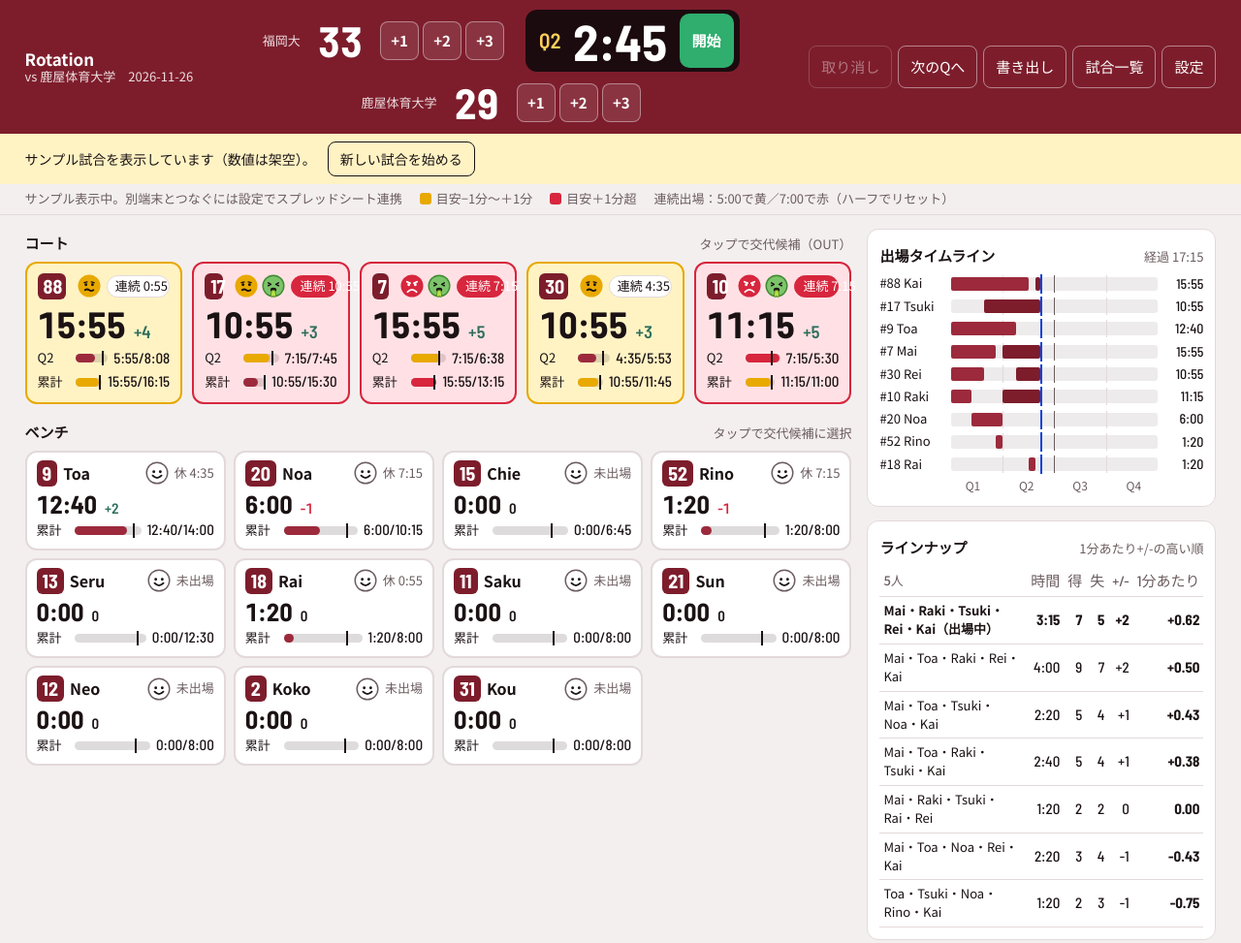
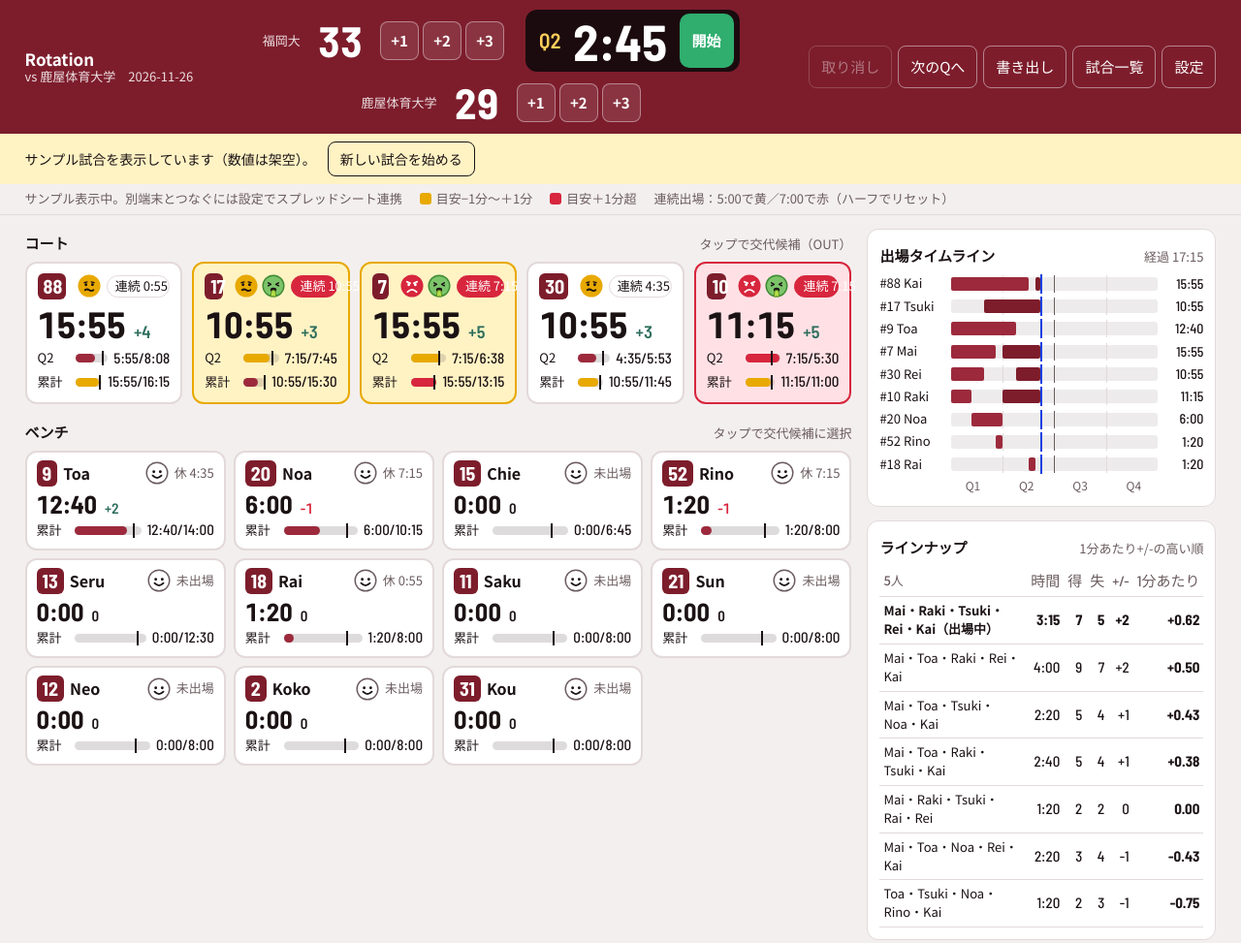
Before and after one commit to yuryohapy/turbo-system, a plain HTML site: page index.html in a window 1280 px wide. Shown: the whole page at 97% size. Drawn offline with Linux system fonts and the light colour scheme.

Commit message:
Update index.html

```diff
--- a/index.html
+++ b/index.html
@@ -235,7 +235,7 @@ function derive(){
     const ea=effAvg(r),qT=ea/4,cT=ea*Math.min(g.period,4)/4;
     const qL=g.period<=4?lvl(cur,qT):0,cL=lvl(reg,cT);
     const sL=stint==null?0:stint>=S.set.sr?2:stint>=S.set.sy?1:0;
-    M[r.no]={r,on:isOn,all,reg,ot,tot:reg+ot,cur,qT,cT,qL,cL,sL,stint,rest,pm:p.pm,lv:isOn?Math.max(qL,cL,sL):cL};
+    M[r.no]={r,on:isOn,all,reg,ot,tot:reg+ot,cur,qT,cT,qL,cL,sL,stint,rest,pm:p.pm,lv:qL};
   }
   return{now,on,M,lu,log,us,th};
 }
@@ -260,7 +260,7 @@ function courtCard(m){
 }
 function benchCard(m){
   const r=m.r,rest=m.rest==null?(m.tot>0?'':'未出場'):'休 '+fmt(m.rest);
-  return `<button class="pc lv${m.lv}${selIn.has(r.no)?' sel':''}" data-no="${r.no}" data-z="b"><div class="ph"><span class="num">${r.no}</span><span class="nm">${esc(r.name)}</span>${face(m.lv)}<span class="rest">${rest}</span></div><div class="big d">${fmt(m.tot)}${pmHtml(m.pm)}</div>${barRow('累計',m.reg,m.cT,m.cL)}</button>`;
+  return `<button class="pc lv${m.lv}${selIn.has(r.no)?' sel':''}" data-no="${r.no}" data-z="b"><div class="ph"><span class="num">${r.no}</span><span class="nm">${esc(r.name)}</span>${face(Math.max(m.qL,m.cL))}<span class="rest">${rest}</span></div><div class="big d">${fmt(m.tot)}${pmHtml(m.pm)}</div>${barRow('累計',m.reg,m.cT,m.cL)}</button>`;
 }
 function renderTL(D){
   const g=S.g,total=g.period>4?REG+(g.period-4)*OT:REG,rows=[];
```
